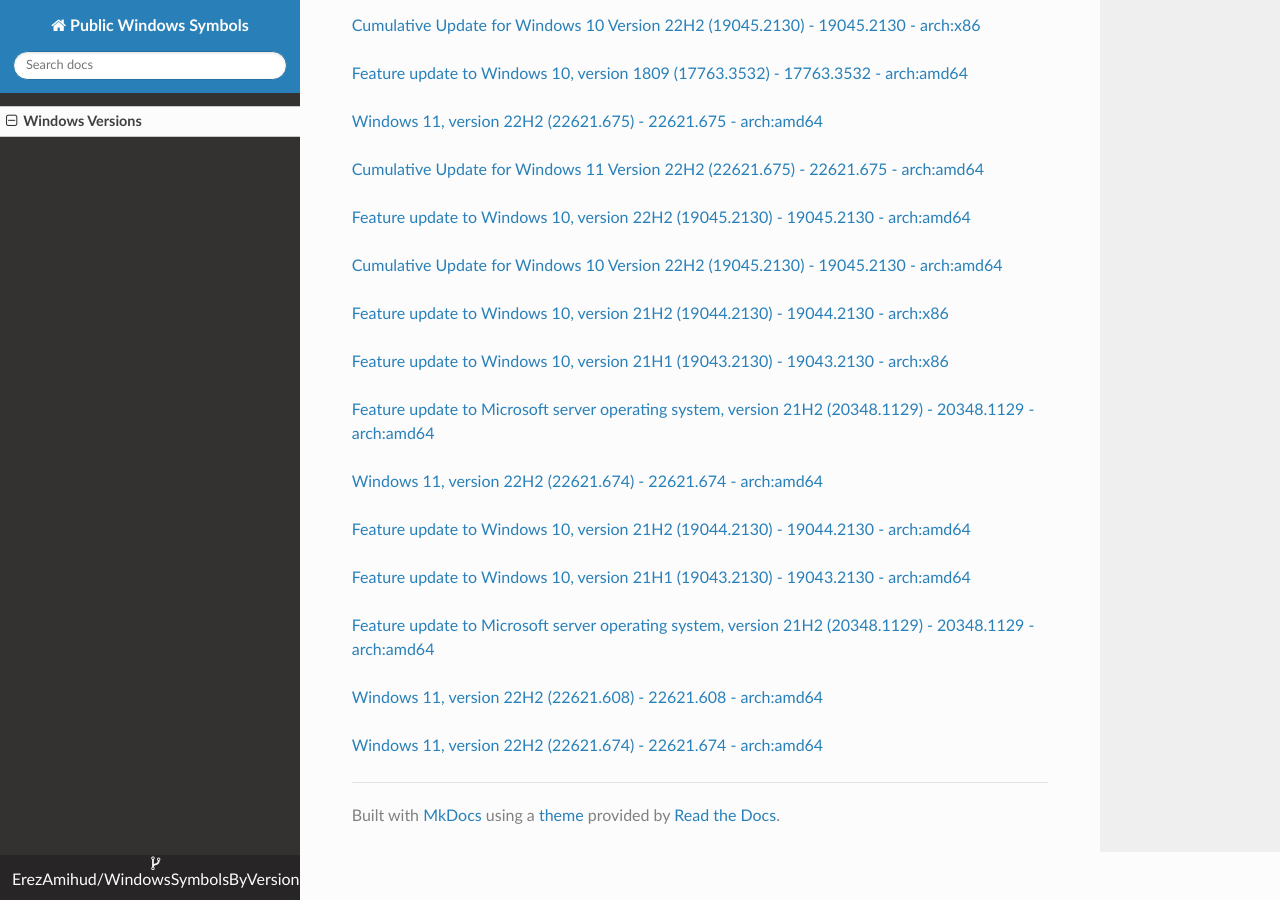
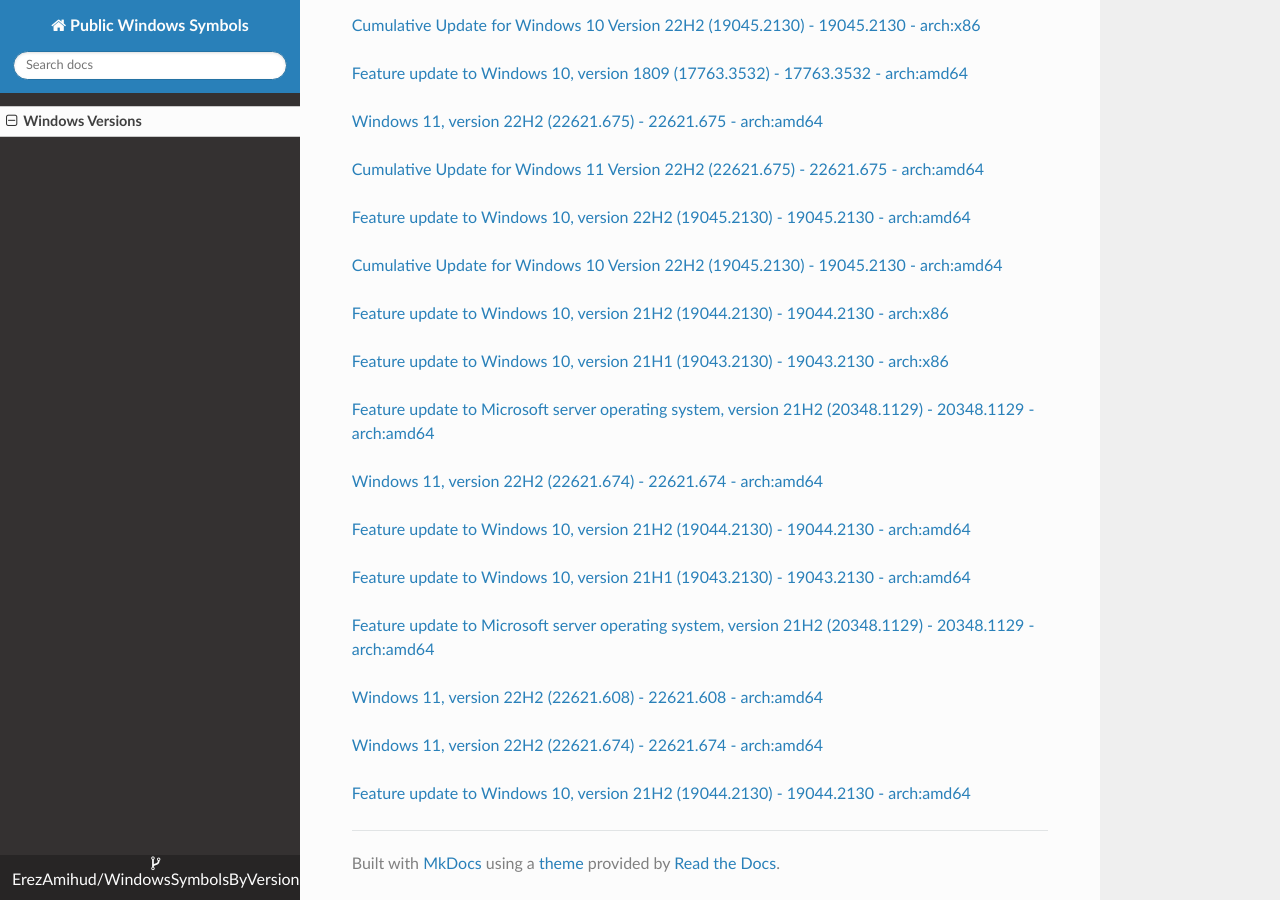
Before and after one commit to ErezAmihud/WindowsSymbolsByVersion, an MkDocs documentation site: the page built from docs/index.md, in a window 1280 px wide and 900 px high, scrolled down 50453 px. Built offline with MkDocs 1.6.1, drawn with Linux system fonts in a browser that asks for light colours; nearby versions of some CDN libraries.

Commit message:
Automated commit, add manifest for 20c74156-f8e4-4095-a75a-65139084ba0b

```diff
--- a/docs/index.md
+++ b/docs/index.md
@@ -2977,3 +2977,6 @@
 
 
 [Windows 11, version 22H2 (22621.674) - 22621.674 - arch:amd64](https://github.com/ErezAmihud/WindowsSymbolsByVersion/blob/main/manifests/068ce486-dc69-4164-81f7-99594a3e688b.manifest)
+
+
+[Feature update to Windows 10, version 21H2 (19044.2130) - 19044.2130 - arch:amd64](https://github.com/ErezAmihud/WindowsSymbolsByVersion/blob/main/manifests/20c74156-f8e4-4095-a75a-65139084ba0b.manifest)
```
Also changed, not shown: process_builds.json (+1 -1 lines).
